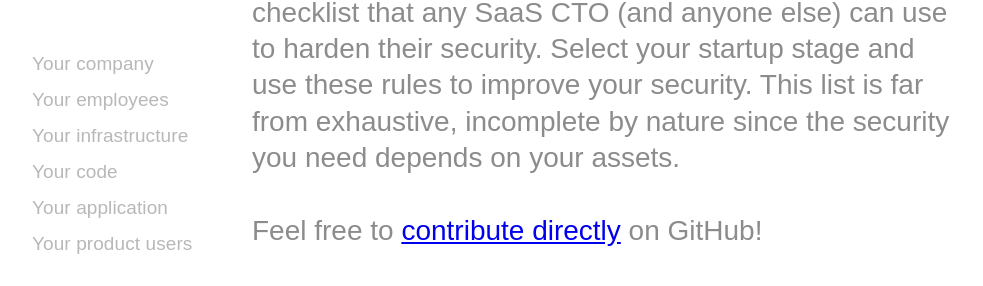
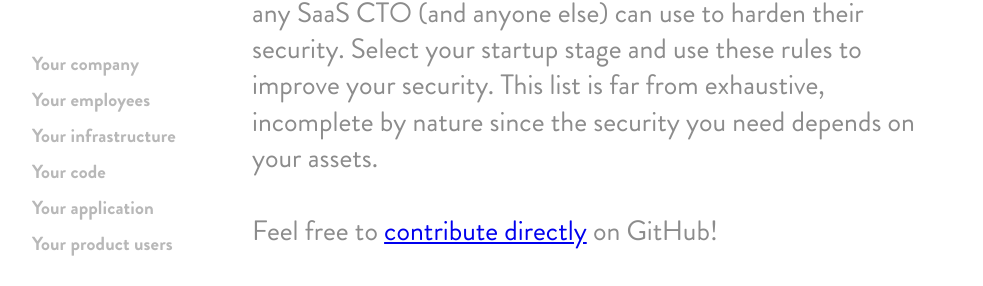
Before and after one commit to kristofferandreasen/flyttecheckliste, a website: page index.html in a window 1280 px wide. Shown: the part 220-506 px from the top of the page, without its empty margins (148-1131 px from the left). Drawn offline with Linux system fonts and the light colour scheme; the site is published under a folder, as on GitHub Pages, so addresses that start at the root find nothing; files whose address does not match are found by name.

Commit message:
Font reference

```diff
--- a/scss/design/_font.scss
+++ b/scss/design/_font.scss
@@ -4,48 +4,48 @@ $BG-bold: "", sans-serif;
 
 @font-face {
 	font-family: 'BG light';
-	src: url('/fonts/hinted-BrandonGrotesque-Light.eot');
+	src: url('fonts/hinted-BrandonGrotesque-Light.eot');
 	src: local('Brandon Grotesque Light'), local('BrandonGrotesque-Light'),
-		url('/fonts/hinted-BrandonGrotesque-Light.eot?#iefix') format('embedded-opentype'),
-		url('/fonts/hinted-BrandonGrotesque-Light.woff2') format('woff2'),
-		url('/fonts/hinted-BrandonGrotesque-Light.woff') format('woff'),
-		url('/fonts/hinted-BrandonGrotesque-Light.ttf') format('truetype');
+		url('fonts/hinted-BrandonGrotesque-Light.eot?#iefix') format('embedded-opentype'),
+		url('fonts/hinted-BrandonGrotesque-Light.woff2') format('woff2'),
+		url('fonts/hinted-BrandonGrotesque-Light.woff') format('woff'),
+		url('fonts/hinted-BrandonGrotesque-Light.ttf') format('truetype');
 	font-weight: 300;
 	font-style: normal;
 }
 
 @font-face {
 	font-family: 'BG medium';
-	src: url('/fonts/hinted-BrandonGrotesque-Medium.eot');
+	src: url('fonts/hinted-BrandonGrotesque-Medium.eot');
 	src: local('Brandon Grotesque Medium'), local('BrandonGrotesque-Medium'),
-		url('/fonts/hinted-BrandonGrotesque-Medium.eot?#iefix') format('embedded-opentype'),
-		url('/fonts/hinted-BrandonGrotesque-Medium.woff2') format('woff2'),
-		url('/fonts/hinted-BrandonGrotesque-Medium.woff') format('woff'),
-		url('/fonts/hinted-BrandonGrotesque-Medium.ttf') format('truetype');
+		url('fonts/hinted-BrandonGrotesque-Medium.eot?#iefix') format('embedded-opentype'),
+		url('fonts/hinted-BrandonGrotesque-Medium.woff2') format('woff2'),
+		url('fonts/hinted-BrandonGrotesque-Medium.woff') format('woff'),
+		url('fonts/hinted-BrandonGrotesque-Medium.ttf') format('truetype');
 	font-weight: 500;
 	font-style: normal;
 }
 
 @font-face {
 	font-family: 'BG regular';
-	src: url('/fonts/hinted-BrandonGrotesque-Regular.eot');
+	src: url('fonts/hinted-BrandonGrotesque-Regular.eot');
 	src: local('Brandon Grotesque Regular'), local('BrandonGrotesque-Regular'),
-		url('/fonts/hinted-BrandonGrotesque-Regular.eot?#iefix') format('embedded-opentype'),
-		url('/fonts/hinted-BrandonGrotesque-Regular.woff2') format('woff2'),
-		url('/fonts/hinted-BrandonGrotesque-Regular.woff') format('woff'),
-		url('/fonts/hinted-BrandonGrotesque-Regular.ttf') format('truetype');
+		url('fonts/hinted-BrandonGrotesque-Regular.eot?#iefix') format('embedded-opentype'),
+		url('fonts/hinted-BrandonGrotesque-Regular.woff2') format('woff2'),
+		url('fonts/hinted-BrandonGrotesque-Regular.woff') format('woff'),
+		url('fonts/hinted-BrandonGrotesque-Regular.ttf') format('truetype');
 	font-weight: normal;
 	font-style: normal;
 }
 
 @font-face {
 	font-family: 'BG bold';
-	src: url('/fonts/hinted-BrandonGrotesque-Bold.eot');
+	src: url('fonts/hinted-BrandonGrotesque-Bold.eot');
 	src: local('Brandon Grotesque Bold'), local('BrandonGrotesque-Bold'),
-		url('/fonts/hinted-BrandonGrotesque-Bold.eot?#iefix') format('embedded-opentype'),
-		url('/fonts/hinted-BrandonGrotesque-Bold.woff2') format('woff2'),
-		url('/fonts/hinted-BrandonGrotesque-Bold.woff') format('woff'),
-		url('/fonts/hinted-BrandonGrotesque-Bold.ttf') format('truetype');
+		url('fonts/hinted-BrandonGrotesque-Bold.eot?#iefix') format('embedded-opentype'),
+		url('fonts/hinted-BrandonGrotesque-Bold.woff2') format('woff2'),
+		url('fonts/hinted-BrandonGrotesque-Bold.woff') format('woff'),
+		url('fonts/hinted-BrandonGrotesque-Bold.ttf') format('truetype');
 	font-weight: bold;
 	font-style: normal;
 }
```
Also changed, not shown: css/style.css, css/style.min.css.
